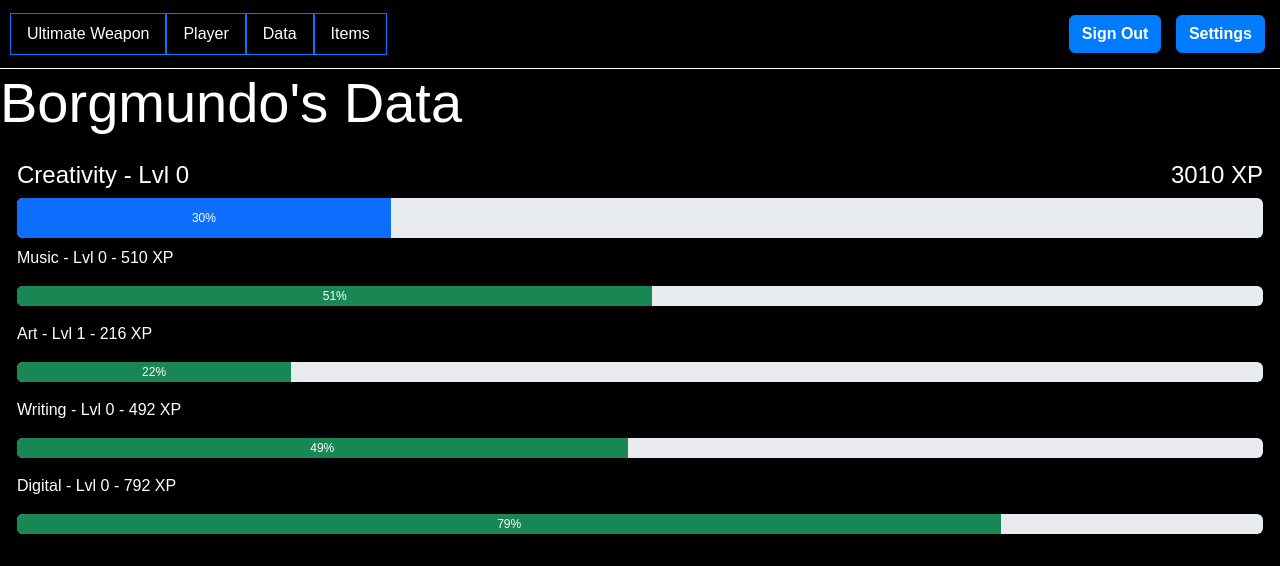
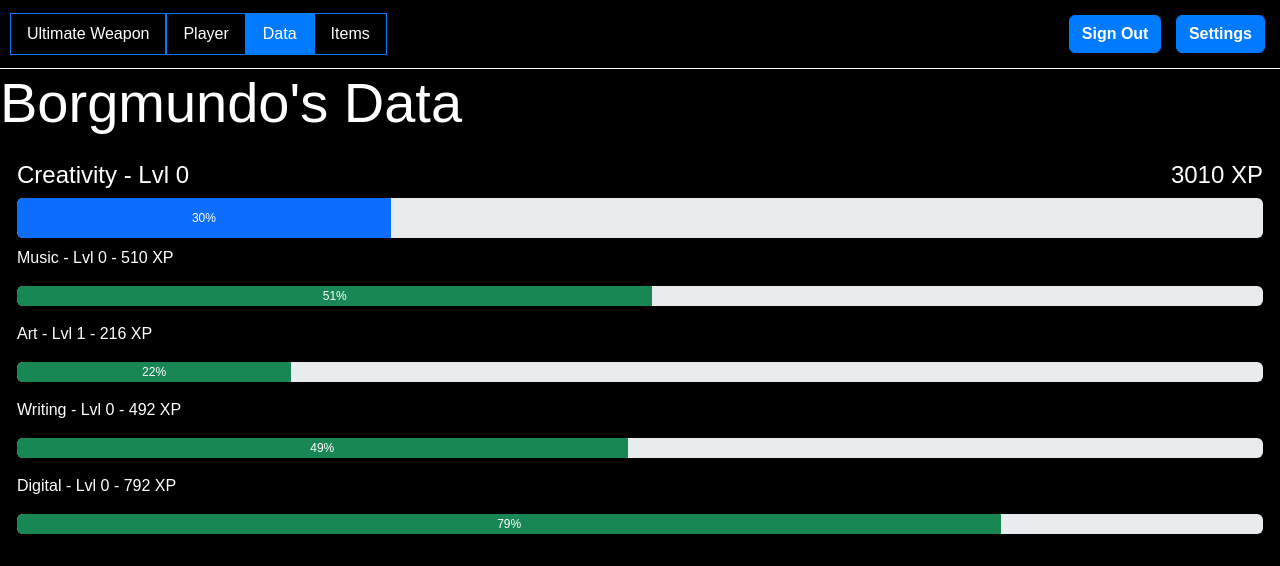
Before and after one commit to blunte3/ultimateweapon, a Django app: page /data in a window 1280 px wide. Shown: the top 566 px of the page. Run offline with Django 4.2, Linux system fonts and the light colour scheme; a user stored in the database is signed in; data comes from the database, SQL or seed files in the repository; both versions use the stored data as it was after the commit.

Commit message:
Fixed active tab bug
Bug where the active tab in the nav bar wasn't highlighted is now fixed

```diff
--- a/templates/uw_app/data.html
+++ b/templates/uw_app/data.html
@@ -89,16 +89,16 @@
     <nav class="navbar">
         <ul class="nav nav-tabs">
             <li class="nav-item">
-                <a class="nav-link {% if active_tab == 'home' %}active{% endif %}" id="home-tab" data-bs-toggle="tab" href="{% url 'index' %}">Ultimate Weapon</a>
+                <a class="nav-link" href="{% url 'index' %}">Ultimate Weapon</a>
             </li>
             <li class="nav-item">
-                <a class="nav-link {% if active_tab == 'player' %}active{% endif %}" id="player-tab" data-bs-toggle="tab" href="{% url 'player' %}">Player</a>
+                <a class="nav-link" href="{% url 'player' %}">Player</a>
             </li>
             <li class="nav-item">
-                <a class="nav-link {% if active_tab == 'data' %}active{% endif %}" id="data-tab" data-bs-toggle="tab" href="{% url 'data' %}">Data</a>
+                <a class="nav-link active" href="{% url 'data' %}">Data</a>
             </li>
             <li class="nav-item">
-                <a class="nav-link {% if active_tab == 'items' %}active{% endif %}" id="items-tab" data-bs-toggle="tab" href="#items">Items</a>
+                <a class="nav-link" href="#items">Items</a>
             </li>
         </ul>
         <div class="signout-settings-container">
```
Also changed, not shown: templates/uw_app/player.html (+4 -4 lines), db.sqlite3.
